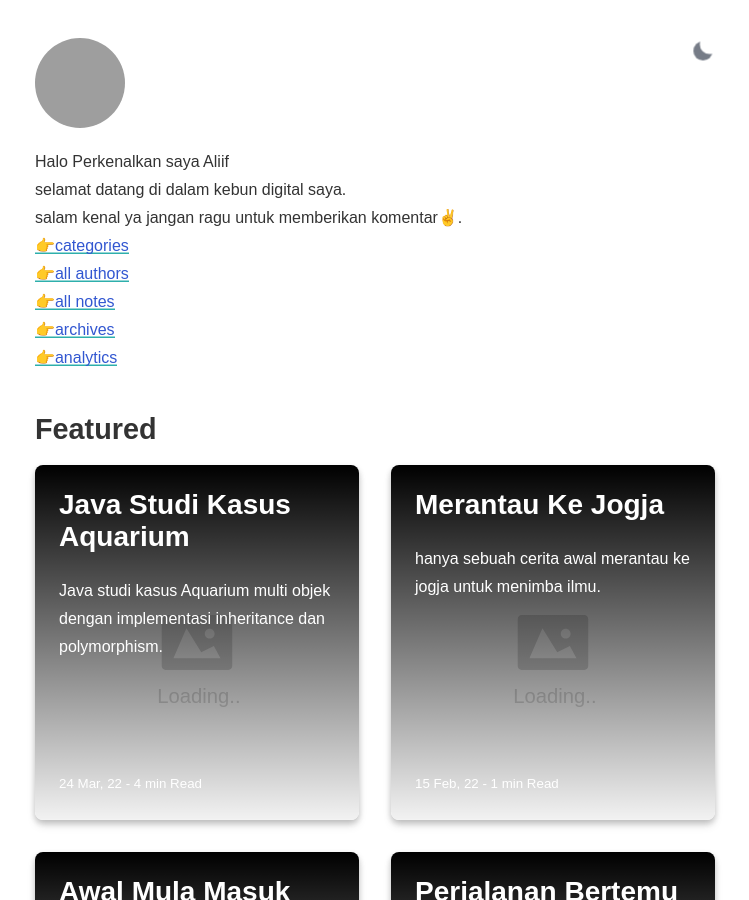
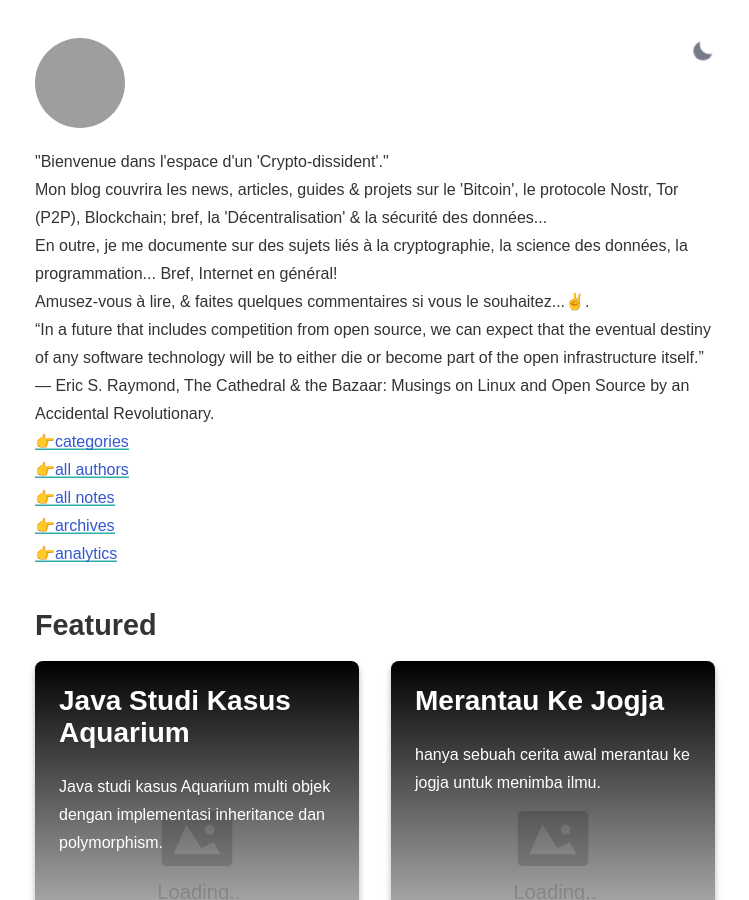
Before and after one commit to aliifam/jdox, a Jekyll site: the page built from index.html, in a window 1280 px wide and 900 px high, cut to the strip 0-900 px from the top of the window. Shown: the whole strip, without its empty margins (265-1014 px from the left). Built offline with Jekyll 4.4.1, drawn with Linux system fonts in a browser that asks for light colours; some web fonts are replaced; the list of posts is cut into pages by our own code; grey boxes are pictures that could not be loaded.

```diff
--- a/index.html
+++ b/index.html
@@ -5,9 +5,13 @@
 {% include prohead.html %}
 
 <div class="bio">
-    Halo Perkenalkan saya Aliif<br>
-    selamat datang di dalam kebun digital saya.<br>
-    salam kenal ya jangan ragu untuk memberikan komentar✌️.<br>
+     "Bienvenue dans l'espace d'un 'Crypto-dissident'."<br>
+    Mon blog couvrira les news, articles, guides & projets sur le 'Bitcoin', le protocole Nostr, Tor (P2P), Blockchain; bref, la 'Décentralisation' & la sécurité des données...<br>
+    En outre, je me documente sur des sujets liés à la cryptographie, la science des données, la programmation... Bref, Internet en général!<br>
+
+   Amusez-vous à lire, & faites quelques commentaires si vous le souhaitez...✌️.<br>
+    “In a future that includes competition from open source, we can expect that the eventual destiny of any software technology will be to either die or become part of the open infrastructure itself.”<br>
+    ― Eric S. Raymond, The Cathedral & the Bazaar: Musings on Linux and Open Source by an Accidental Revolutionary.<br>
     <p class="anilink">
     <a href="{{ site.url }}{{ site.baseurl }}/tag/">👉categories</a>
     <br>
```
